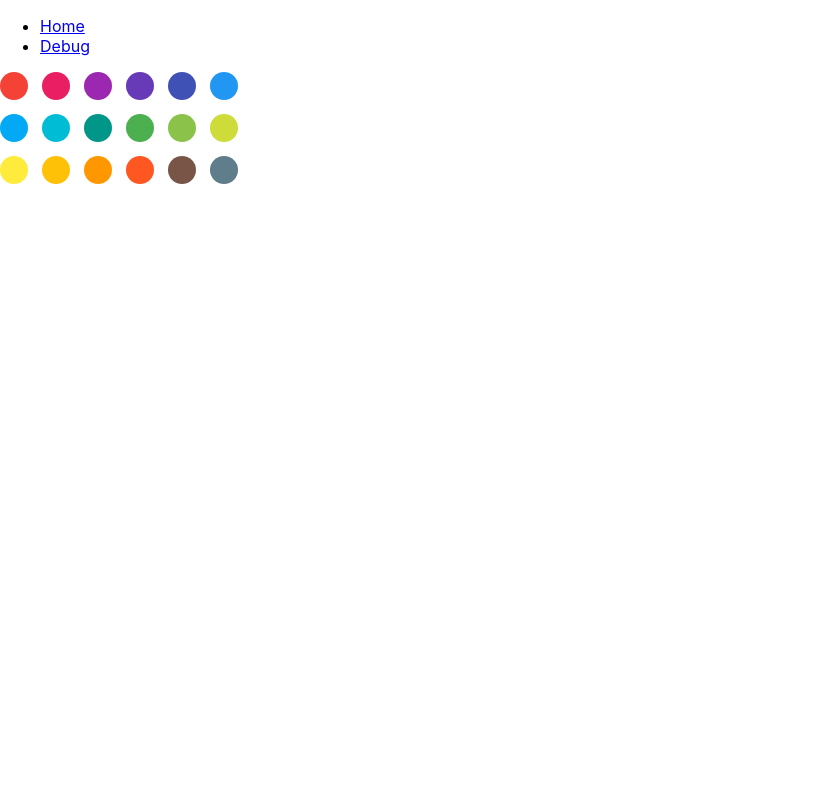
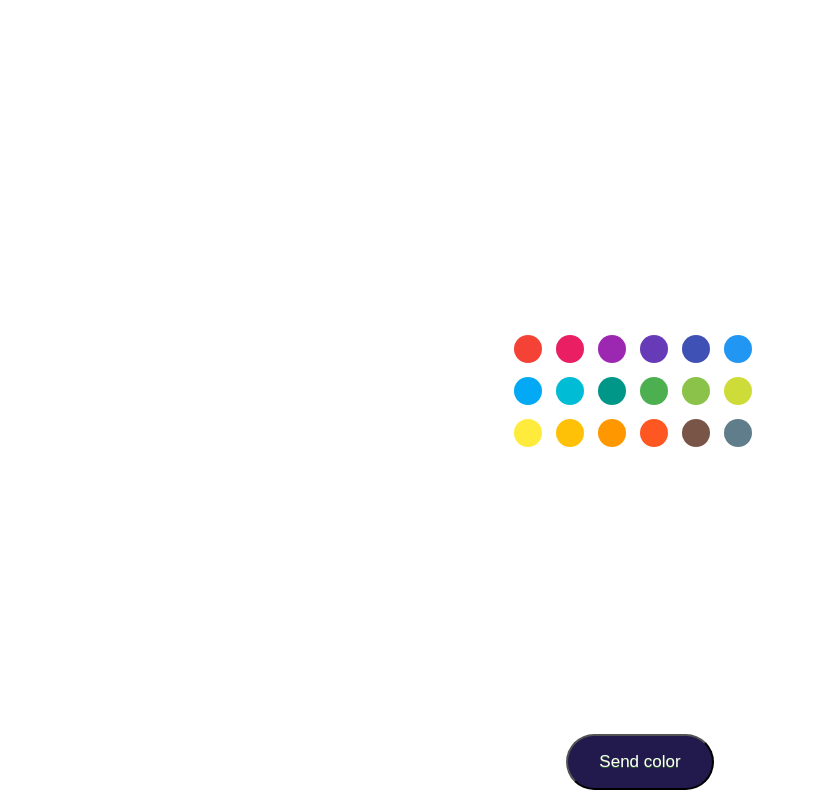
Before and after one commit to craciunBogdan/mc-prototype, a React (Create React App) app in the folder packages/webapp/: page / in a window 1280 px wide. Shown: the whole page, without its empty margins (0-815 px from the left). Built offline with nearby package versions, Linux system fonts and the light colour scheme.

Commit message:
Restyle home

```diff
--- a/packages/webapp/src/App.js
+++ b/packages/webapp/src/App.js
@@ -13,7 +13,7 @@ function App() {
   return (
     <Router>
       <div>
-        <nav>
+        {/* <nav>
           <ul>
             <li>
               <Link to="/">Home</Link>
@@ -22,7 +22,7 @@ function App() {
               <Link to="/debug">Debug</Link>
             </li>
           </ul>
-        </nav>
+        </nav> */}
 
         {/* A <Switch> looks through its children <Route>s and
             renders the first one that matches the current URL. */}
@@ -30,7 +30,7 @@ function App() {
           <Route path="/debug">
             <Debug />
           </Route>
-          <Route path="/">
+          <Route path="">
             <Home />
           </Route>
         </Switch>
--- a/packages/webapp/src/components/home/Home.css
+++ b/packages/webapp/src/components/home/Home.css
@@ -0,0 +1,49 @@
+.home {
+    width: 100vw;
+    height: 100vh;
+}
+
+.color-picker-container {
+    width: 252px;
+    height: 130px;
+    position: absolute;
+    margin: auto;
+    top: 0;
+    right: 0;
+    bottom: 0;
+    left: 0;
+
+}
+
+.color-picker {
+    display: inline-block;
+}
+
+.bottom-button-container {
+    position: fixed;
+    bottom: 10px;
+    width: 100%;
+    text-align: center;
+}
+
+.activator {
+	background-color:#44c767;
+	border-radius:28px;
+	display:inline-block;
+	cursor:pointer;
+	color:#ffffff;
+	font-family:Arial;
+	font-size:17px;
+	padding:16px 31px;
+	text-decoration:none;
+	text-shadow:0px 1px 0px #2f6627;
+}
+
+.activator:hover {
+	background-color:#5cbf2a;
+}
+
+.activator:active {
+	position:relative;
+	top:1px;
+}
--- a/packages/webapp/src/components/home/Home.js
+++ b/packages/webapp/src/components/home/Home.js
@@ -1,5 +1,6 @@
 import React, { useState } from 'react';
 import { CirclePicker } from 'react-color';
+import './Home.css';
 
 function Home() {
     const colorArray = ['#f44336', '#e91e63', '#9c27b0', '#673ab7', '#3f51b5', '#2196f3', '#03a9f4', '#00bcd4', '#009688', '#4caf50', '#8bc34a', '#cddc39', '#ffeb3b', '#ffc107', '#ff9800', '#ff5722', '#795548', '#607d8b'];
@@ -13,15 +14,33 @@ function Home() {
         setColor(color.hex)
     }
 
+    const sendColor = () => {
+        // TODO
+        console.log(`Sent ${color}`);
+    }
+
     return (
-        <div className="Home">
+        <div className="home">
+            <div className="color-picker-container">
                 <CirclePicker
+                    className="color-picker"
                     color={color}
                     disableAlpha={true}
                     onChange={handleChange}
                     onChangeComplete={handleChangeComplete}
                 ></CirclePicker>
             </div>
+
+            <div className="bottom-button-container">
+                <button
+                    className="activator"
+                    onClick={sendColor}
+                    style={{ backgroundColor: color }}
+                >
+                    Send color
+                </button>
+            </div>
+        </div>
     )
 }
 
```
Lines whose indentation alone changed are shown as unchanged.
